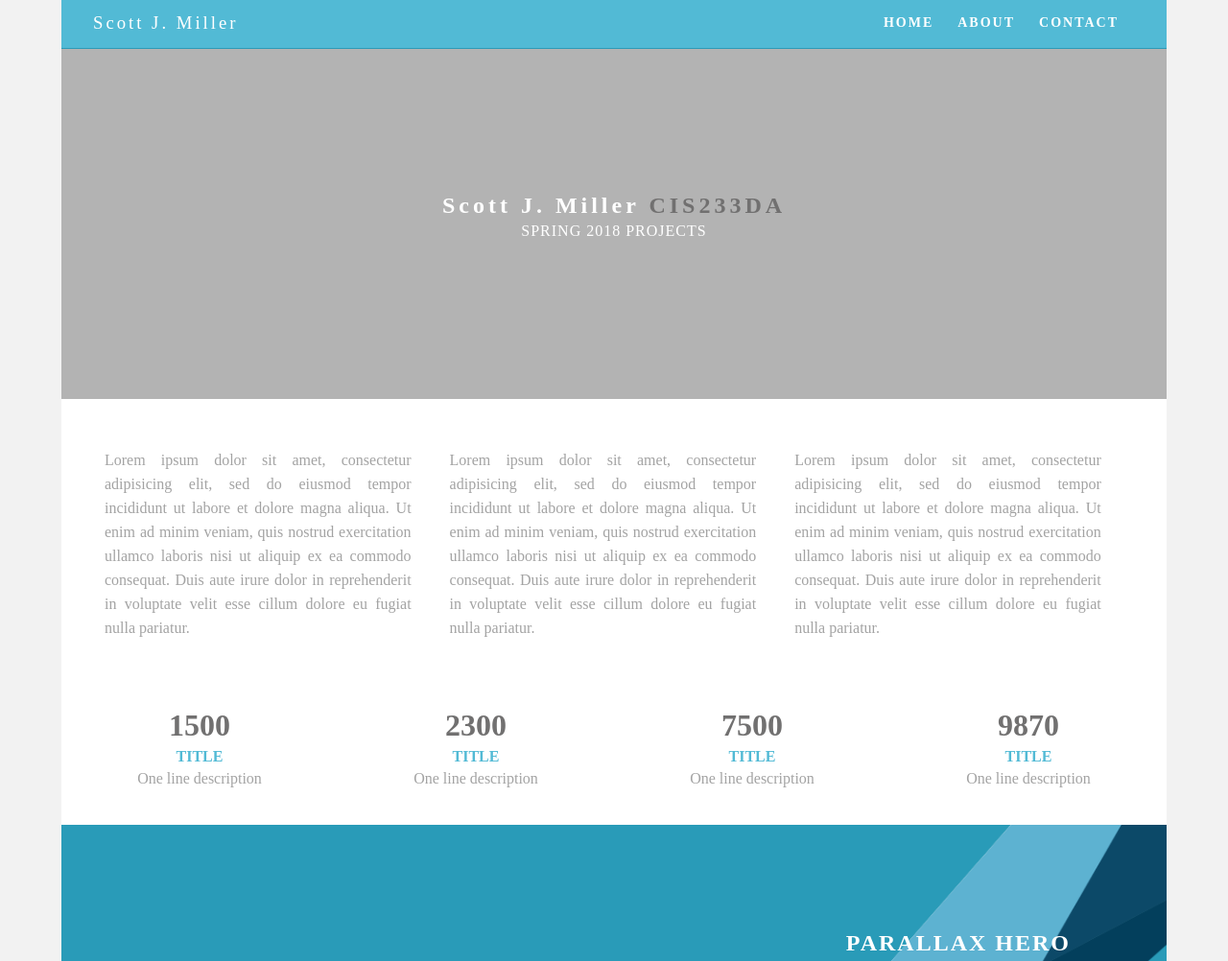
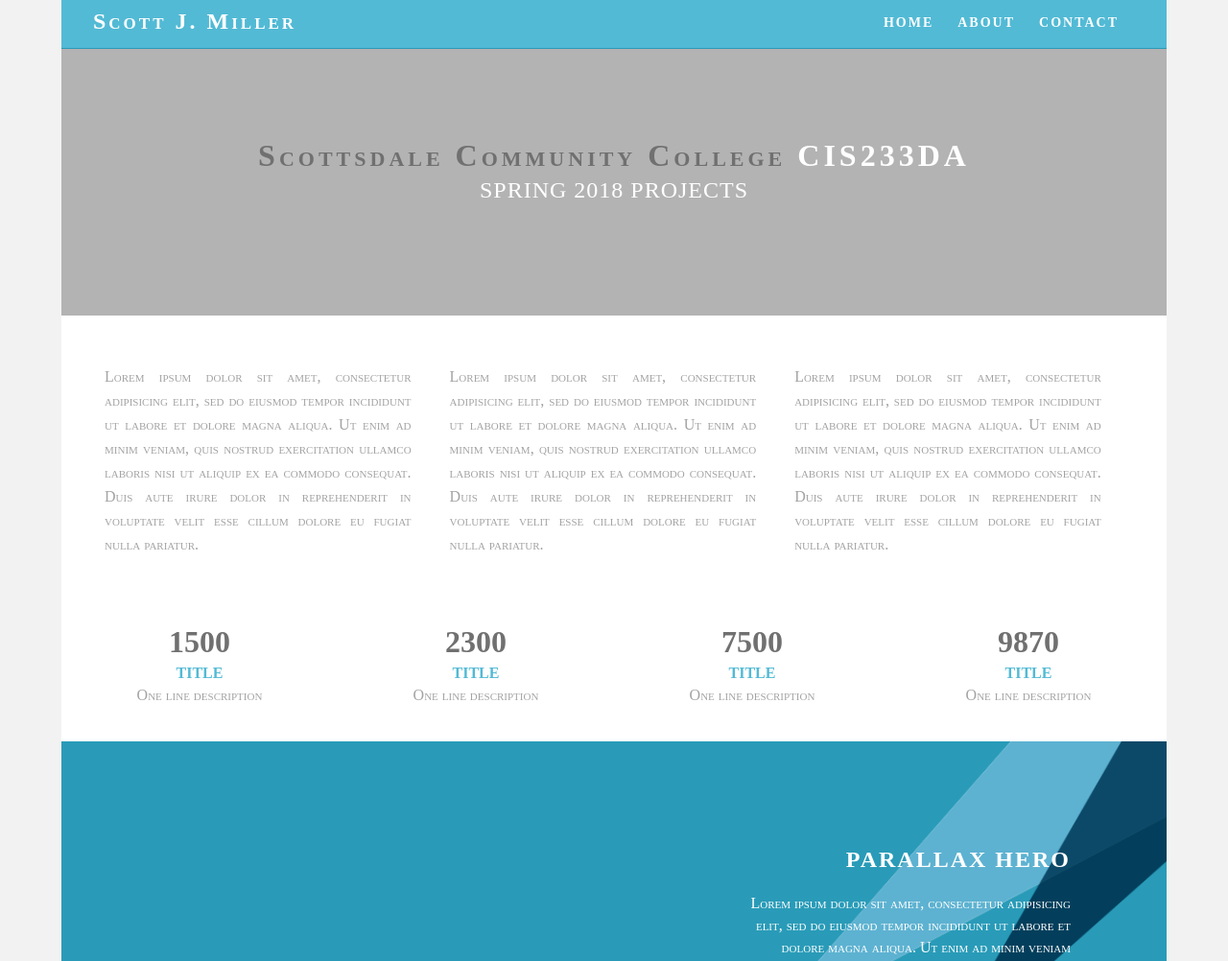
Before and after one commit to lrsafari/lrsafari.github.io, a plain HTML site: page index.html in a window 1280 px wide. Shown: the top 1002 px of the page at 96% size. Drawn offline with Linux system fonts and the light colour scheme.

Commit message:
Adjusting Font Details

```diff
--- a/css/singlePageTemplate.css
+++ b/css/singlePageTemplate.css
@@ -9,6 +9,7 @@ body {
 	margin-left: 0px;
 	font-style: normal;
 	font-weight: 200;
+	font-variant-caps: small-caps;
 }
 /* Container */
 .container {
@@ -26,12 +27,13 @@ header {
 	border-bottom: 1px solid #2C9AB7;
 }
 .logo {
+	font-size: x-large;
 	color: #fff;
-	font-weight: bolder;
+	font-weight: 3300;
 	text-align: left;
 	width: 33%;
 	float: left;
-	margin-top: 13px;
+	margin-top: 9px;
 	margin-left: 33px;
 	letter-spacing: 3px;
 }
@@ -63,6 +65,7 @@ ul li:hover a {
 	color: #2C9AB7;
 }
 .hero_header {
+	font-size: xx-large;
 	color: #FFFFFF;
 	text-align: center;
 	margin-top: 0px;
@@ -74,18 +77,19 @@ ul li:hover a {
 /* Hero Section */
 .hero {
 	background-color: #B3B3B3;
-	padding-top: 150px;
-	padding-bottom: 150px;
+	padding-top: 93px;
+	padding-bottom: 93px;
 }
 .light {
 	font-weight: bold;
 	color: #717070;
 }
 .tagline {
+	font-size: x-large;
 	text-align: center;
 	color: #FFFFFF;
 	margin-top: 4px;
-	font-weight: lighter;
+	font-weight: bolder;
 	text-transform: uppercase;
 	letter-spacing: 1px;
 }
@@ -335,6 +339,7 @@ nav ul li {
 	background-image: none;
 }
 .tagline {
+	font-size: x-large;
 	margin-top: 20px;
 	line-height: 22px;
 }
--- a/index.html
+++ b/index.html
@@ -42,7 +42,7 @@
 		  <!-- Hero Section -->
 
 		  <section class="hero" id="hero">
-			<h1 class="hero_header">Scott J. Miller <span class="light">CIS233DA</span></h1>
+			<h1 class="hero_header"><span class="light">Scottsdale Community College</span> CIS233DA</h1>
 			<p class="tagline">Spring 2018 Projects</p>
 		  </section>
 
```
